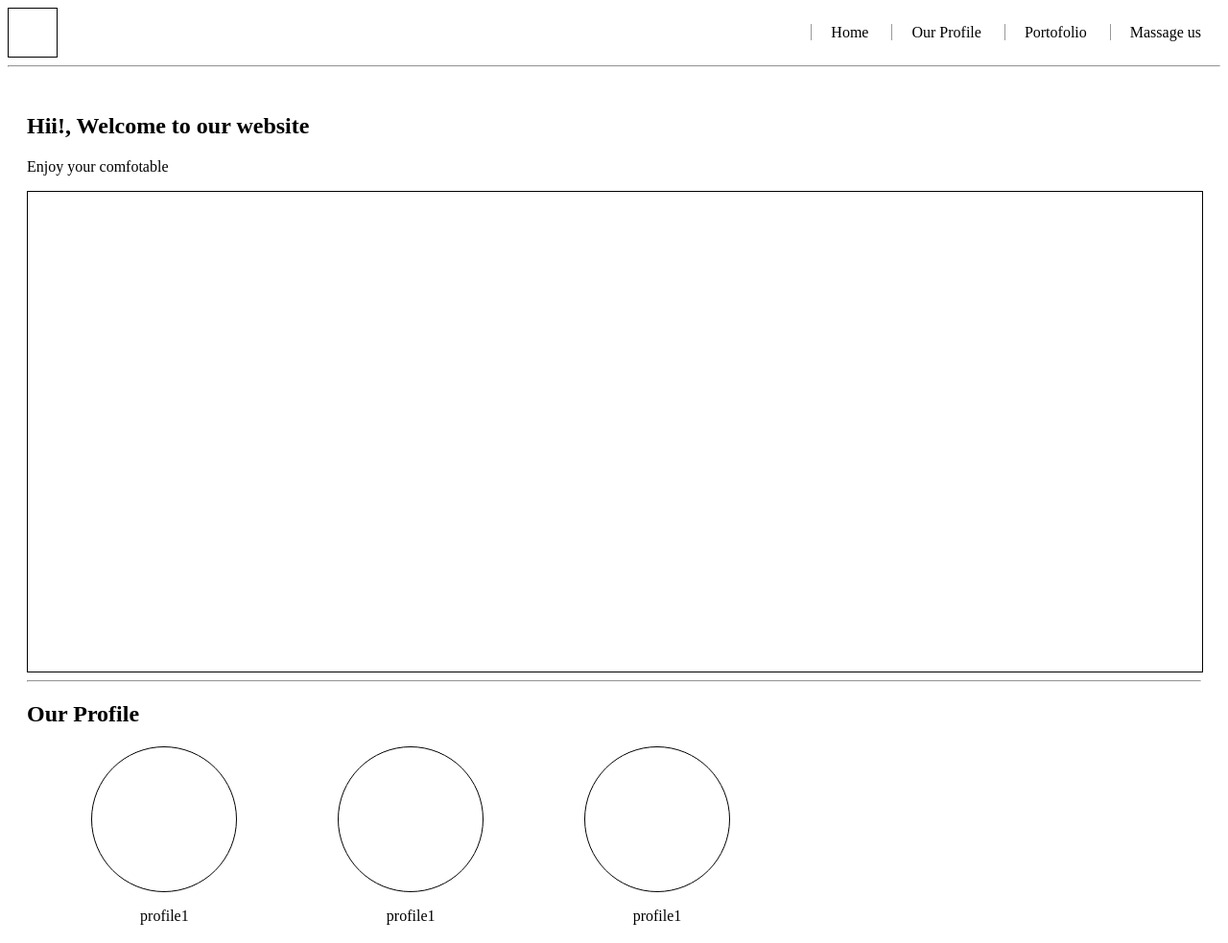
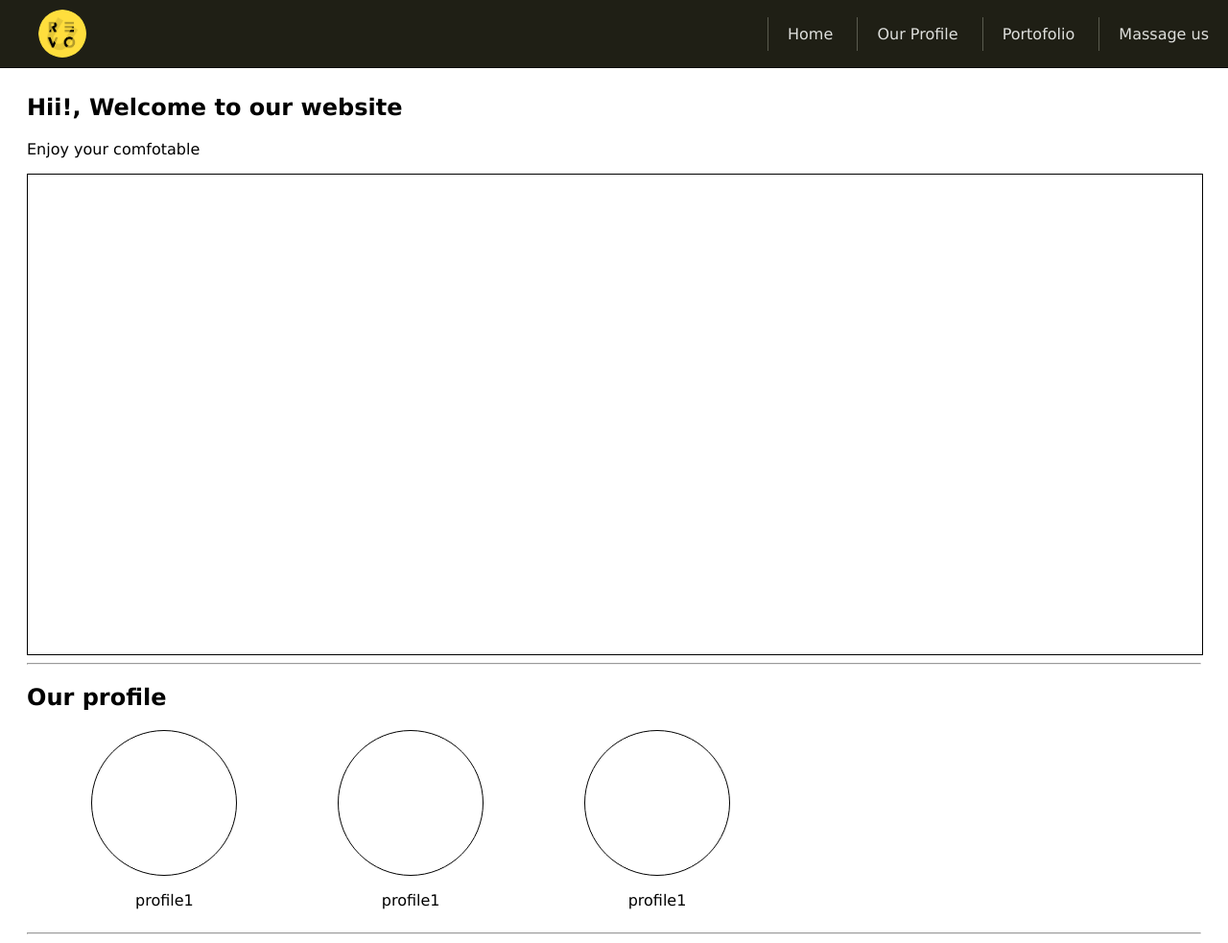
Before and after one commit to revou-fundamental-course/fundamental-dzakymin, a plain HTML site: page index.html in a window 1280 px wide. Shown: the top 983 px of the page at 96% size. Drawn offline with Linux system fonts and the light colour scheme.

Commit message:
config web

```diff
--- a/css/style.css
+++ b/css/style.css
@@ -1,22 +1,52 @@
+html{
+    font-family:Verdana, Geneva, Tahoma, sans-serif
+}
 main{
     padding: 20px;
 }
+.space{
+    width: 100%;
+    height: 50px;
+}
 
 .nav-container{
+    left: 0px;
+    top: 0;
     display: flex;
     justify-content: space-between;
     align-items: center;
+    position: fixed;
+    width: 100%;
+    height: auto;
+    z-index: 1000;
+    border-bottom: solid 1px;
+    padding: 10px;
+    background-color: rgb(31, 31, 21);
+
+
 }
 .logo{
     width: 50px;
     height: 50px;
-    border: 1px solid;
+    margin-left: 30px;
+    border-radius: 50%;
+    background-image: url("/Asset/Logo-RevoU-5.png");
+    background-size: cover;
 }
 nav a{
     padding-left: 20px;
     padding-right: 20px;
+    padding-top: 8px;
+    padding-bottom: 8px;
     border-left: 1px solid;
-    border-color: rgba(63, 64, 71, 0.534);
+    border-color: rgba(142, 145, 131, 0.534);
+    color: rgb(222, 223, 220);
+    text-decoration: none;
+
+
+}
+.Massage{
+    margin-right: 10px;
 }
 .gambar{
     width: 100%;
--- a/index.html
+++ b/index.html
@@ -9,14 +9,15 @@
     <div class="nav-container">
         <div class="logo"></div>
         <nav>
-            <a>Home</a>
-            <a >Our Profile</a>
+            <a href="">Home</a>
+            <a href="#log_profile">Our Profile</a>
             <a >Portofolio</a>
-            <a >Massage us</a>
+            <a class="Massage" href="">Massage us</a>
+
         </nav>
     </div>
-    <hr>
 
+    <div class="space"></div>
     <main>
         <section>
             <header>
@@ -29,9 +30,9 @@
         </section>
         <hr>
 
-        <section>
+        <section id="log_profile">
             <header>
-                <h1>Our Profile</h1>
+                <h1> Our profile</h1>
             </header>
 
             <article>
```
Also changed, not shown: Asset/Logo-RevoU-5.png (added).
